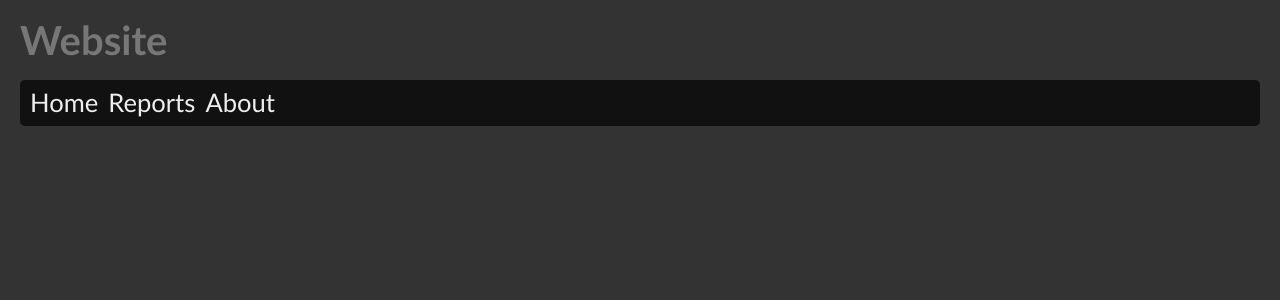
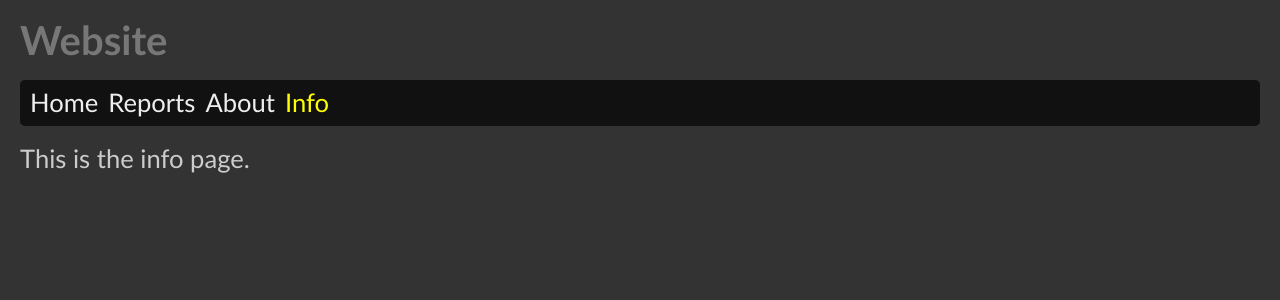
Before and after one commit to edwardtanguay/react-router-site-basics, a React (Create React App) app: page /info in a window 1280 px wide. Shown: the top 300 px of the page. Built offline with nearby package versions, Linux system fonts and the light colour scheme.

Commit message:
add info page

```diff
--- a/src/App.js
+++ b/src/App.js
@@ -3,6 +3,7 @@ import { Routes, Route } from 'react-router-dom';
 import { PageHome } from './pages/PageHome';
 import { PageReports } from './pages/PageReports';
 import { PageAbout } from './pages/PageAbout';
+import { PageInfo } from './pages/PageInfo';
 import { Nav } from './components/Nav';
 
 function App() {
@@ -15,6 +16,7 @@ function App() {
 					<Route path="/" element={<PageHome />} />
 					<Route path="/reports" element={<PageReports />} />
 					<Route path="/about" element={<PageAbout />} />
+					<Route path="/info" element={<PageInfo />} />
 				</Routes>
 			</div>
 		</div>
--- a/src/components/Nav.js
+++ b/src/components/Nav.js
@@ -7,6 +7,7 @@ export const Nav = () => {
 			  <li><NavLink to="/">Home</NavLink></li>
 			  <li><NavLink to="/reports">Reports</NavLink></li>
 			  <li><NavLink to="/about">About</NavLink></li>
+			  <li><NavLink to="/info">Info</NavLink></li>
 		  </ul>
 	 </nav>
   )
--- /dev/null
+++ b/src/pages/PageInfo.js
@@ -0,0 +1,5 @@
+export const PageInfo = () => {
+	return (
+		<div>This is the info page.</div>
+	)
+}
```
